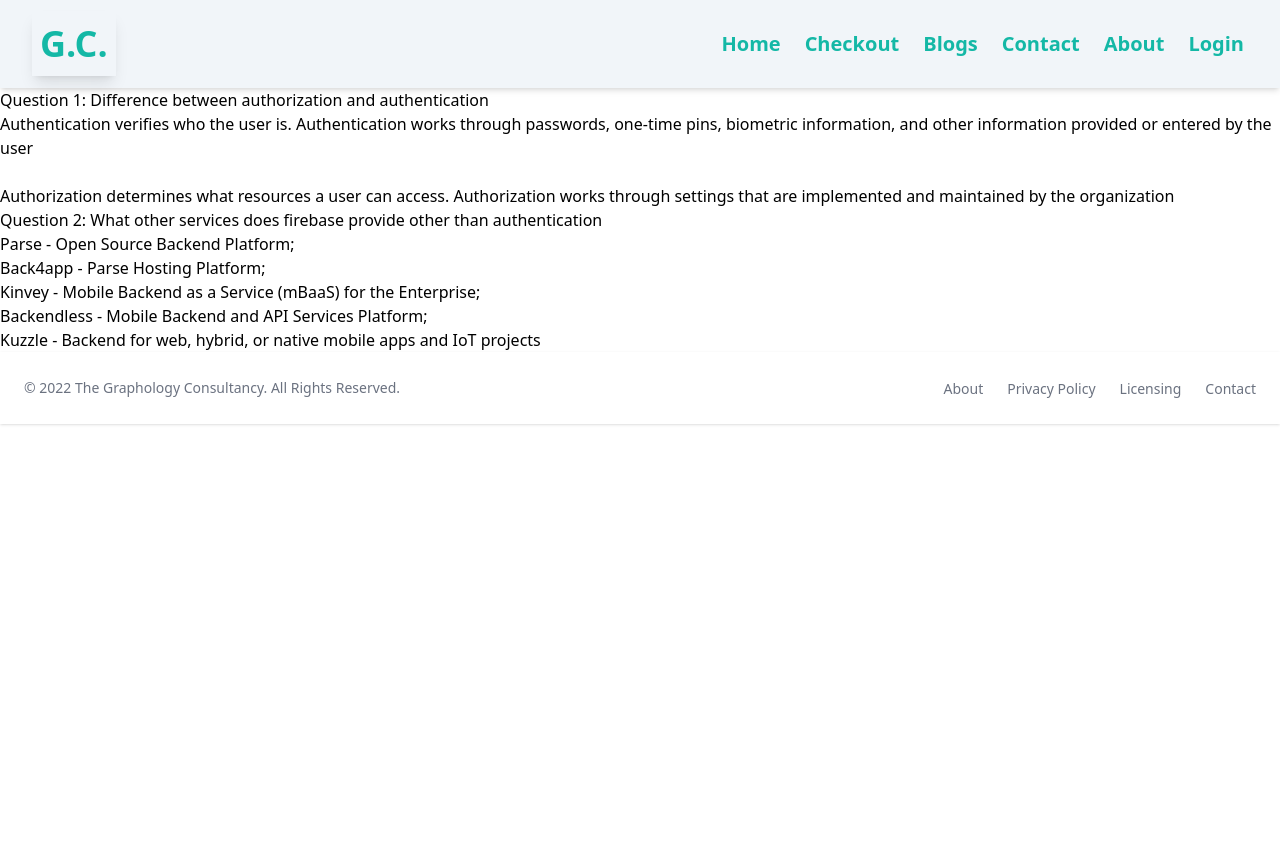
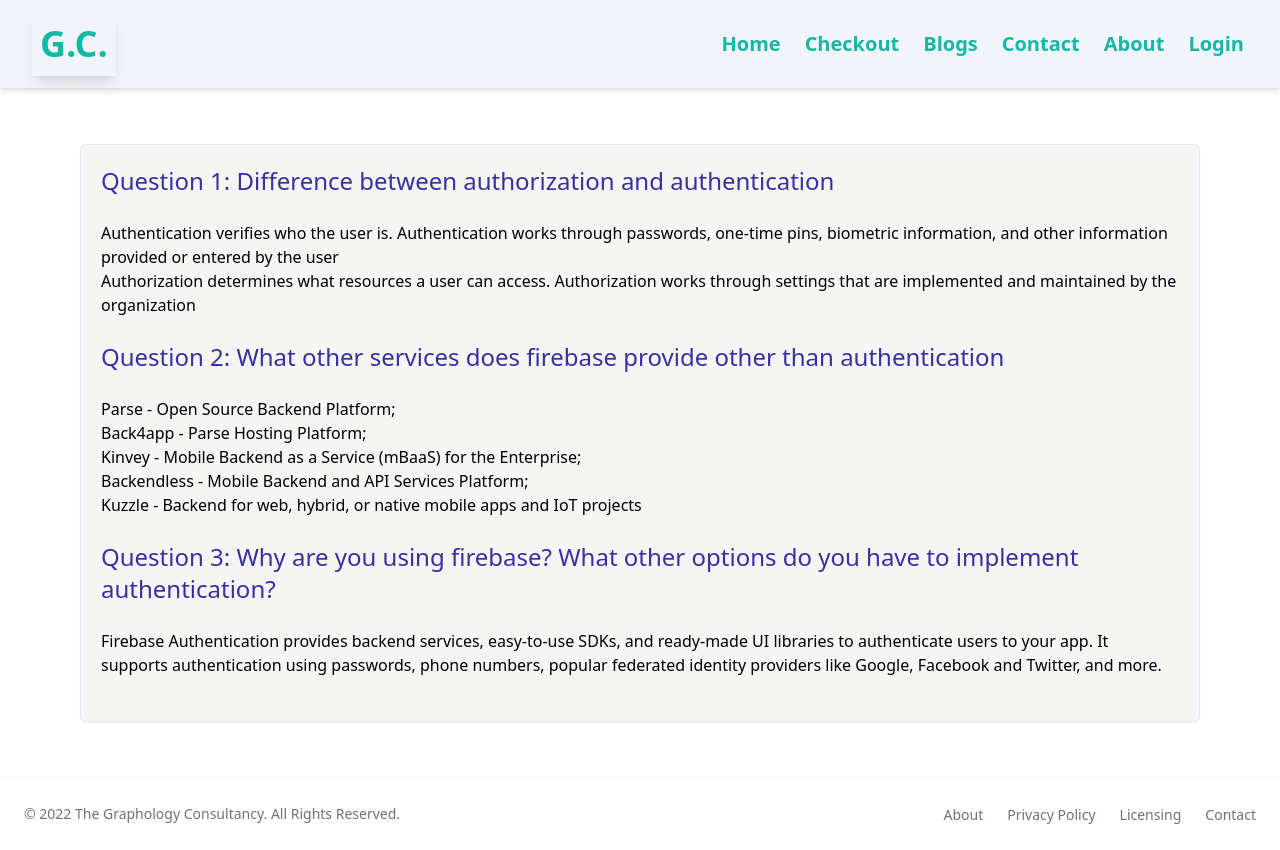
Before and after one commit to farabi1/independent-service-provider, a React (Create React App) app: page /blogs in a window 1280 px wide. Before the commit the page ends 800 px from the top, so only its background shows below. Built offline with nearby package versions, Linux system fonts and the light colour scheme; no server answers.

Commit message:
Recheck Final

```diff
--- a/package.json
+++ b/package.json
@@ -13,6 +13,7 @@
     "react-hook-form": "^7.31.3",
     "react-router-dom": "^6.3.0",
     "react-scripts": "^5.0.1",
+    "react-toastify": "^9.0.2",
     "web-vitals": "^2.1.4"
   },
   "scripts": {
--- a/src/App.js
+++ b/src/App.js
@@ -9,6 +9,8 @@ import Login from './components/Login/Login';
 import Signup from './components/Signup/Signup';
 import RequireAuth from './components/RequireAuth/RequireAuth';
 import NotFund from './Pages/NotFound/NotFound';
+import { ToastContainer } from 'react-toastify';
+import 'react-toastify/dist/ReactToastify.css';
 
 
 
@@ -36,6 +38,7 @@ function App() {
         <Route path="/signup" element={<Signup></Signup>}></Route>
         <Route path="*" element={<NotFund></NotFund>}></Route>
       </Routes>
+      <ToastContainer />
     </div>
   );
 }
--- a/src/Pages/AboutMe/About.js
+++ b/src/Pages/AboutMe/About.js
@@ -6,7 +6,31 @@ const About = () => {
     return (
         <div>
             <Header></Header>
-            <h1>About</h1>
+            <div className="flex justify-center my-20 w-4/5 mx-auto ">
+                <div className=" grid grid-cols-2 bg-base-100 shadow-lg bg-slate-100 py-10 px-5 rounded-md">
+                    <div className="">
+                        <figure><img className=' object-contain h-80 w-96 ' src="https://i.ibb.co/KmvQbMS/Formal-pic.jpg" alt="Farabi Rashid" /></figure>
+                    </div>
+                    <div >
+                        <h2 className=' my-5 text-2xl font-bold' >
+                            Name : Mamunur Rashid Farabi
+
+                        </h2>
+                        <p className=' my-5 text-xl font-medium'>
+                            Introduction : As i introduce myself Always a learner, is very keen  to add value at any project i work on whether commercial or private. Pro-active researcher for developing a web application.</p>
+                        <div className="card-actions justify-start">
+                            <div className="py-3 text-xl font-bold">SkillSet :-</div>
+                            <div className="py-3 text-xl font-semibold">1.HTML</div>
+                            <div className="py-3 text-xl font-semibold">2.CSS</div>
+                            <div className="py-3 text-xl font-semibold">3.JavaScript</div>
+                            <div className="py-3 text-xl font-semibold">4.React js</div>
+                            <div className="py-3 text-xl font-semibold">5.Node js</div>
+                            <div className="py-3 text-xl font-semibold">6.Express js</div>
+                            <div className="py-3 text-xl font-semibold">7.MongoDB</div>
+                        </div>
+                    </div>
+                </div>
+            </div>
             <Footer></Footer>
         </div>
     );
--- a/src/Pages/Blogs/Blogs.js
+++ b/src/Pages/Blogs/Blogs.js
@@ -6,19 +6,24 @@ const Blogs = () => {
     return (
         <div>
             <Header></Header>
-            <div>
-                <h1>Question 1: Difference between authorization and authentication</h1>
-                <h3>Authentication verifies who the user is.	Authentication works through passwords, one-time pins, biometric information, and other information provided or entered by the user</h3> <br />
-                <h3>Authorization determines what resources a user can access.
-                    Authorization works through settings that are implemented and maintained by the organization</h3>
-            </div>
-            <div>
-                <h1>Question 2: What other services does firebase provide other than authentication</h1>
-                <h3>Parse - Open Source Backend Platform;<br />
+
+            <div className=" bg-stone-100 mx-20 p-5 border rounded-md shadow-sm my-14">
+                <h1 className=' text-2xl text-indigo-800'> Question 1: Difference between authorization and authentication</h1><br />
+                <h1>Authentication verifies who the user is.	Authentication works through passwords, one-time pins, biometric information, and other information provided or entered by the user </h1>
+                <h1 >Authorization determines what resources a user can access.
+                    Authorization works through settings that are implemented and maintained by the organization</h1>
+                <br />
+                <h1 className=' text-2xl text-indigo-800'>Question 2: What other services does firebase provide other than authentication</h1> <br />
+                <h1>Parse - Open Source Backend Platform;<br />
                     Back4app - Parse Hosting Platform;<br />
                     Kinvey - Mobile Backend as a Service (mBaaS) for the Enterprise;<br />
                     Backendless - Mobile Backend and API Services Platform;<br />
-                    Kuzzle - Backend for web, hybrid, or native mobile apps and IoT projects</h3>
+                    Kuzzle - Backend for web, hybrid, or native mobile apps and IoT projects</h1><br />
+
+                <h1 className=' text-2xl text-indigo-800'>Question 3: Why are you using firebase? What other options do you have to implement authentication?</h1> <br />
+
+                <h1>Firebase Authentication provides backend services, easy-to-use SDKs, and ready-made UI libraries to authenticate users to your app. It supports authentication using passwords, phone numbers, popular federated identity providers like Google, Facebook and Twitter, and more.</h1><br />
+
             </div>
             <Footer></Footer>
         </div>
--- a/src/components/BonusSection/BonusSection.js
+++ b/src/components/BonusSection/BonusSection.js
@@ -2,6 +2,9 @@ import React from 'react';
 
 const BonusSection = () => {
     return (
+
+        <div className="my-6">
+            <h1 className='text-center text-4xl text-orange-900 font-semibold my-8'>Bonus Section</h1>
             <div className='grid grid-cols-2  bg-gray-200 '>
 
                 <div className="">
@@ -19,6 +22,7 @@ const BonusSection = () => {
                     </div>
                 </div>
             </div>
+        </div>
     );
 };
 
--- a/src/components/Contact/Contact.js
+++ b/src/components/Contact/Contact.js
@@ -1,12 +1,48 @@
 import React from 'react';
 import Footer from '../Footer/Footer';
 import Header from '../Header/Header';
+import { useForm } from "react-hook-form";
+import { toast } from 'react-toastify';
 
 const Contact = () => {
+    const { register, handleSubmit } = useForm();
+    const onSubmit = data => {
+        console.log(data)
+        toast.success("Your mail sent to authority");
+    };
     return (
         <div>
             <Header></Header>
-            <h1>Contact</h1>
+            <div className="flex justify-center my-20 w-4/5 mx-auto ">
+                <div className=" grid grid-cols-2 bg-base-100 shadow-lg bg-slate-100 py-10 px-5 rounded-md">
+                    <div className="">
+                        <figure><img className=' object-contain h-80 w-96 ' src="https://i.ibb.co/f9jvNNz/Graphology.jpg" alt="Graphology" /></figure>
+                    </div>
+                    <div >
+                        <form onSubmit={handleSubmit(onSubmit)}>
+                            <label className="text-left">Email :</label>
+                            <input
+
+                                type='email' name='email' placeholder='Email'
+                                className="w-full p-2 border-2 rounded-md outline-none text-sm mb-4 mt-2"
+                                {...register("email")}
+
+                            />
+                            <label className="text-left">Text :</label>
+                            <input
+
+                                type='text' name='text' placeholder='text'
+                                className="w-full p-2 border-2 rounded-md outline-none text-sm mb-4 mt-2"
+                                {...register("text")}
+
+                            />
+
+
+                            <input className=" bg-teal-500 hover:bg-teal-600 text-lg text-white py-2 px-4 w-full rounded-md mt-5" type="submit" value="Send Mail" />
+                        </form>
+                    </div>
+                </div>
+            </div>
             <Footer></Footer>
         </div>
     );
```
Also changed, not shown: 1 other file (tests, documents, lock files or other folders). Lines whose indentation alone changed are shown as unchanged.
